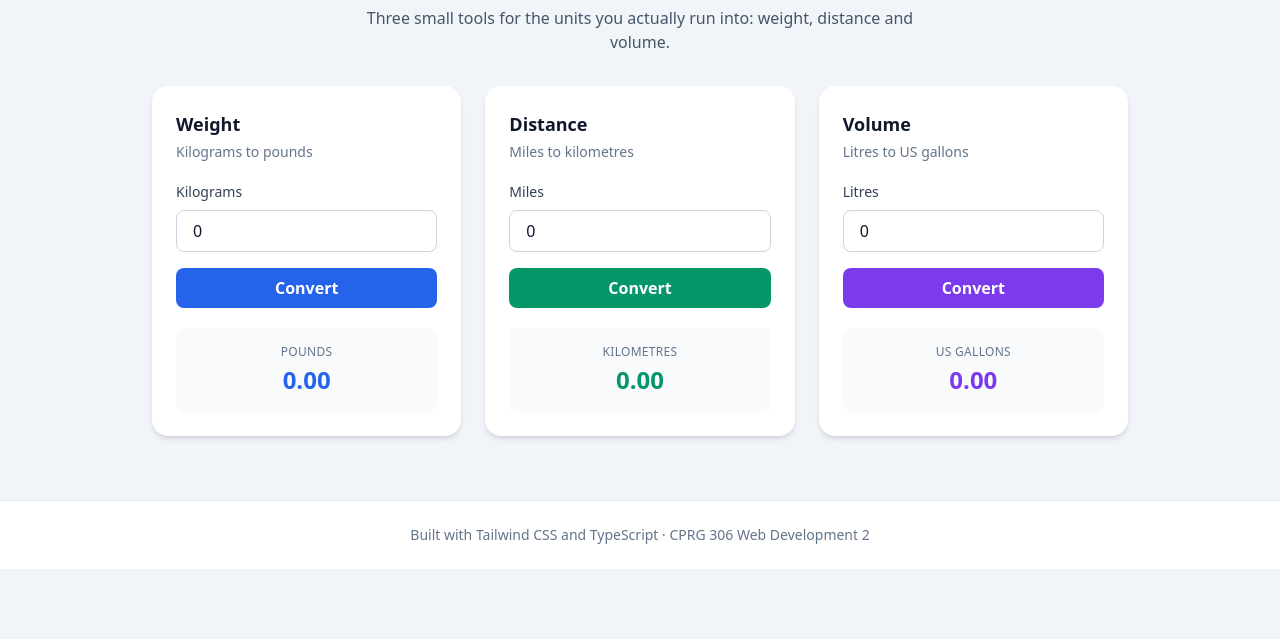
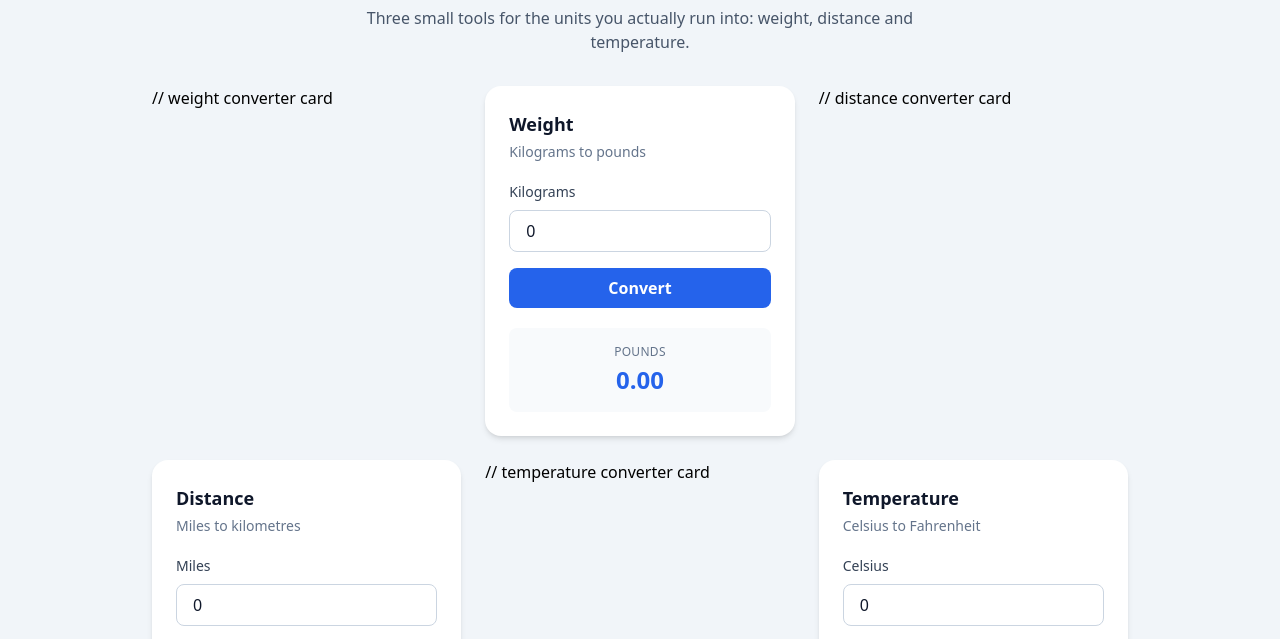
Before and after one commit to MatthewScarrott/CPRG_306_Advanced-JavaScript-and-Tailwind-CSS, a website: page index.html in a window 1280 px wide. Shown: the part 155-794 px from the top of the page. Drawn offline with nearby package versions, Linux system fonts and the light colour scheme.

Commit message:
Updated 3rd card to temperature conversion. did not update the equation for it. Labeled all the cards in html file for easier visuals

```diff
--- a/index.html
+++ b/index.html
@@ -20,11 +20,13 @@
             Convert anything, instantly
         </h2>
         <p class="text-base text-slate-600 mt-3 max-w-xl mx-auto">
-            Three small tools for the units you actually run into: weight, distance and volume.
+            Three small tools for the units you actually run into: weight, distance and temperature.
         </p>
     </section>
     <main class="max-w-5xl mx-auto px-6 pb-16">
         <div class="grid grid-cols-1 md:grid-cols-3 gap-6">
+
+            // weight converter card
             <div class="bg-white rounded-2xl shadow-md p-6">
                 <h3 class="text-lg font-bold text-slate-900">Weight</h3>
                 <p class="text-sm text-slate-500 mt-1">Kilograms to pounds</p>
@@ -50,6 +52,8 @@
                     <p id="kg-result" class="text-2xl font-bold text-blue-600 mt-1">0.00</p>
                 </div>
             </div>
+
+            // distance converter card
             <div class="bg-white rounded-2xl shadow-md p-6">
                 <h3 class="text-lg font-bold text-slate-900">Distance</h3>
                 <p class="text-sm text-slate-500 mt-1">Miles to kilometres</p>
@@ -75,29 +79,31 @@
                     <p id="miles-result" class="text-2xl font-bold text-emerald-600 mt-1">0.00</p>
                 </div>
             </div>
+
+            // temperature converter card
             <div class="bg-white rounded-2xl shadow-md p-6">
-                <h3 class="text-lg font-bold text-slate-900">Volume</h3>
-                <p class="text-sm text-slate-500 mt-1">Litres to US gallons</p>
-                <label for="litres-input" class="block text-sm font-medium text-slate-700 mt-5 mb-2">
-                    Litres
+                <h3 class="text-lg font-bold text-slate-900">Temperature</h3>
+                <p class="text-sm text-slate-500 mt-1">Celsius to Fahrenheit</p>
+                <label for="celsius-input" class="block text-sm font-medium text-slate-700 mt-5 mb-2">
+                    Celsius
                 </label>
                 <input
-                    id="litres-input"
+                    id="celsius-input"
                     type="number"
                     value="0"
                     class="w-full rounded-lg border border-slate-300 px-4 py-2 text-slate-900
                     focus:border-violet-500 focus:outline-none"
                 />
                 <button
-                    id="litres-button"
+                    id="celsius-button"
                     class="w-full mt-4 rounded-lg bg-violet-600 px-4 py-2 font-semibold text-white
                     hover:bg-violet-700 transition cursor-pointer"
                 >
                     Convert
                 </button>
                 <div class="mt-5 rounded-lg bg-slate-50 p-4 text-center">
-                    <p class="text-xs uppercase tracking-wide text-slate-500">US Gallons</p>
-                    <p id="litres-result" class="text-2xl font-bold text-violet-600 mt-1">0.00</p>
+                    <p class="text-xs uppercase tracking-wide text-slate-500">Fahrenheit</p>
+                    <p id="celsius-result" class="text-2xl font-bold text-violet-600 mt-1">0.00</p>
                 </div>
             </div>
         </div>
```
